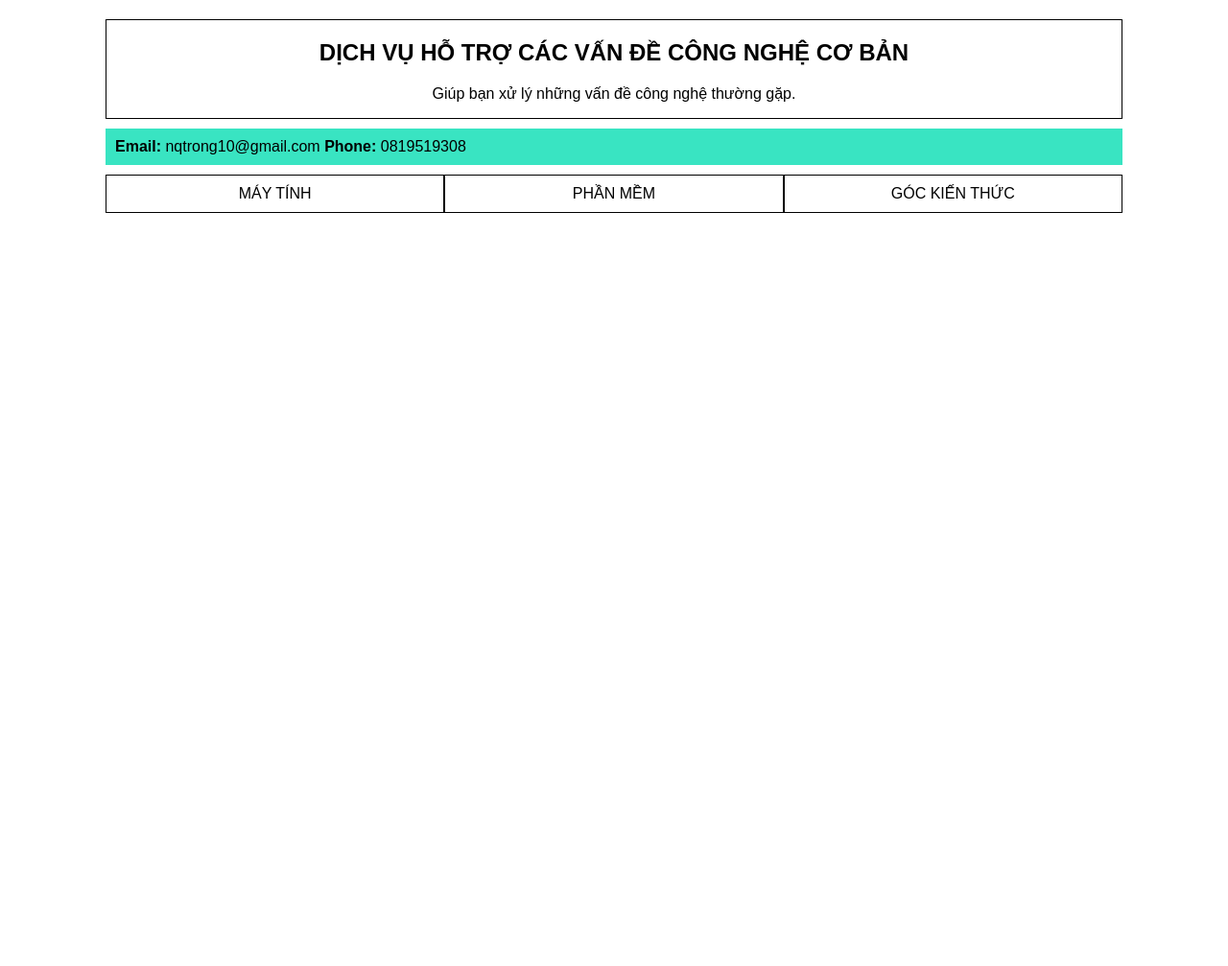
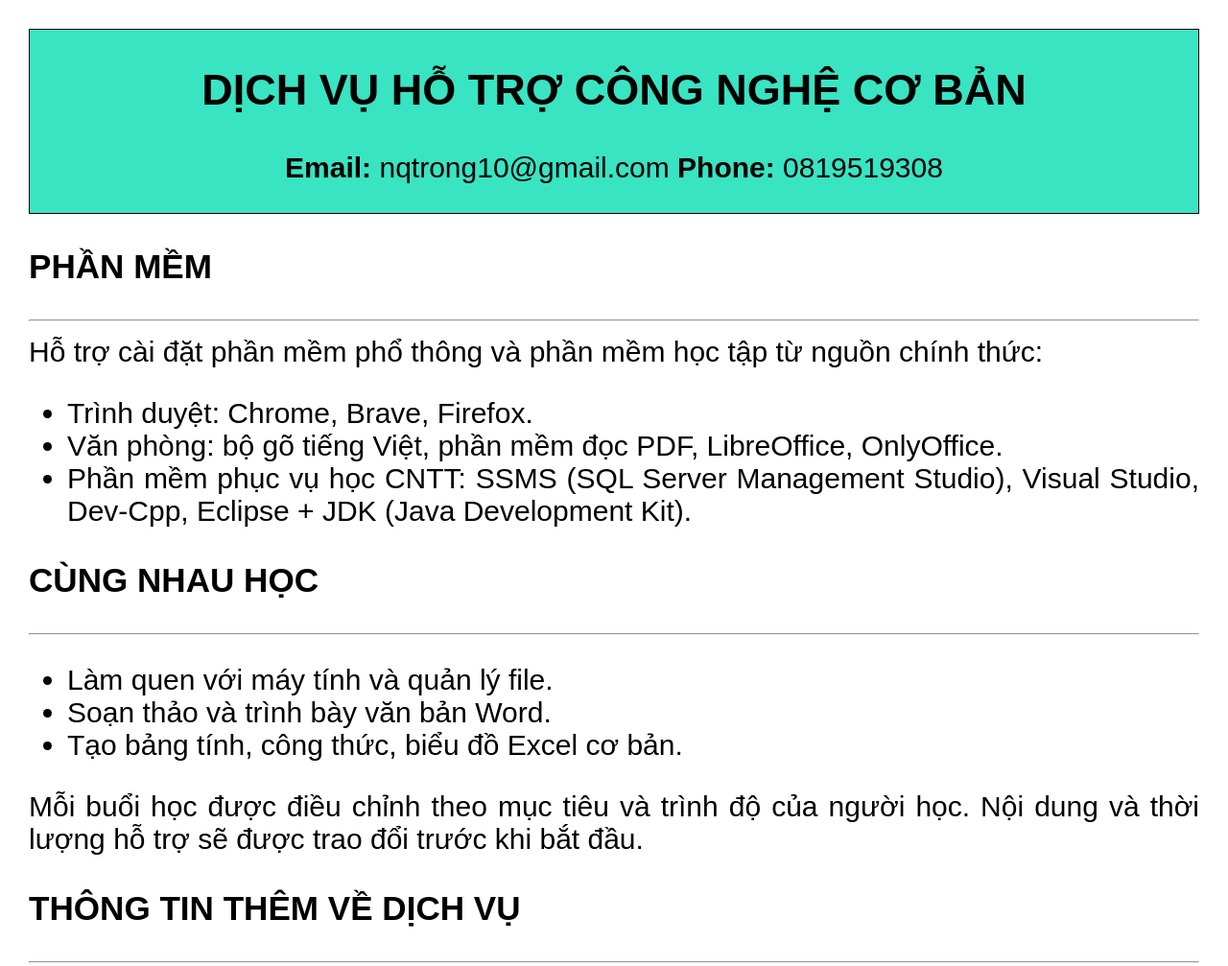
Before and after one commit to nguyen-quang-trong/dv-htcn-cb, a plain HTML site: page index.html in a window 1280 px wide. Shown: the top 1007 px of the page at 96% size. Before the commit the page ends 800 px from the top, so only its background shows below. Drawn offline with Linux system fonts and the light colour scheme.

Commit message:
Làm giao diện web đơn giản hơn và tập trung vào nội dung nhiều hơn

```diff
--- a/default.css
+++ b/default.css
@@ -1,32 +1,16 @@
 body{
-    margin: 0px;
     font-family: Arial;
-    border-top: 10px solid white;
-    border-left: 100px solid white;
-    border-right: 100px solid white;;
-    padding: 10px;
+    font-size:30px;
+    margin: 30px;
+    text-align: justify;
 }
 #header{
-    /* background-color: #39e4c2; */
+    background-color: #39e4c2;
     border: 1px solid black;
-    /* padding: 20px; */
     text-align: center;
 }
-#lienhe{
-    background-color: #39e4c2;
-    border-top: 10px solid white;
-    padding: 10px;
-    /* text-align: center; */
+@media (max-width:600px){
+    body{
+        font-size: 20px;
+    }
 }
-#danhmuc{
-    border-top: 10px solid white;
-    /* width:100% */
-}
-#danhmuc .ten{
-    box-sizing: border-box;
-    border: 1px solid black;
-    padding:10px;
-    float:left;
-    width: 33.33%;
-    text-align: center;
-}
--- a/index.html
+++ b/index.html
@@ -7,38 +7,38 @@
     </head>
     <body>
         <div id="header">
-            <h2>DỊCH VỤ HỖ TRỢ CÁC VẤN ĐỀ CÔNG NGHỆ CƠ BẢN</h2>
+            <h2>DỊCH VỤ HỖ TRỢ CÔNG NGHỆ CƠ BẢN</h2>
             <p>
-                Giúp bạn xử lý những vấn đề công nghệ thường gặp.
+                <span><b>Email:</b> nqtrong10@gmail.com</span>
+                <span><b>Phone:</b> 0819519308</span>
             </p>
         </div>
 
         <div id="noidung">
-            <div id="lienhe">
-                <span><b>Email:</b> nqtrong10@gmail.com</span>
-                <span><b>Phone:</b> 0819519308</span>
-                <!-- <div>
-                    <span>MÁY TÍNH & HỆ THỐNG</span>
-                    <span>PHẦN MỀM</span>
-                    <span>GÓC KIẾN THỨC</span>
-                </div> -->
-            </div>
-            <div id="danhmuc">
-                <div class="ten">MÁY TÍNH</div>
-                <div class="ten">PHẦN MỀM</div>
-                <div class="ten">GÓC KIẾN THỨC</div>
-            </div>
-            <div id="mota">
+            <h3>PHẦN MỀM</h3><hr />
+            Hỗ trợ cài đặt phần mềm phổ thông và phần mềm học tập từ nguồn chính thức:
+            <ul>
+                <li>Trình duyệt: Chrome, Brave, Firefox.</li>
+                <li>Văn phòng: bộ gõ tiếng Việt, phần mềm đọc PDF, LibreOffice, OnlyOffice.</li>
+                <li>Phần mềm phục vụ học CNTT: SSMS (SQL Server Management Studio), Visual Studio, Dev-Cpp, Eclipse + JDK (Java Development Kit).</li>
+            </ul>
 
-            </div>
-            <!-- <div>
-                <h3>Danh sách dịch vụ:</h3>
-                - Hỗ trợ cài đặt phần mềm phổ thông, các phần mềm phục vụ học tập.
-                <br />
-                - Hỗ trợ xử lý văn bản, bảng tính trong Word, Excel.
-                <br />
-                - Cung cấp một số kiến thức cơ bản về Word, Excel.
-            </div> -->
+            <h3>CÙNG NHAU HỌC</h3><hr />
+            <ul>
+                <li>Làm quen với máy tính và quản lý file.</li>
+                <li>Soạn thảo và trình bày văn bản Word.</li>
+                <li>Tạo bảng tính, công thức, biểu đồ Excel cơ bản.</li>
+            </ul>
+            <p>Mỗi buổi học được điều chỉnh theo mục tiêu và trình độ của người học. Nội dung và thời lượng hỗ trợ sẽ được trao đổi trước khi bắt đầu.</p>
+        </div>
+        <div>
+            <h3>THÔNG TIN THÊM VỀ DỊCH VỤ</h3><hr />
+            <p>
+                <b>Hỗ trợ theo lịch hẹn: </b>Dịch vụ chưa có khung giờ cố định, được thực hiện theo lịch hẹn giữa hai bên và phụ thuộc vào lịch học, lịch cá nhân của người hỗ trợ. Khách hàng vui lòng liên hệ trước ít nhất 1 ngày để kiểm tra thời gian trống. Lịch chỉ được xem là đã xác nhận sau khi hai bên thống nhất thời gian, địa điểm, nội dung công việc và chi phí dự kiến.
+            </p>
+            <p>
+                <b>Địa điểm hỗ trợ: </b>Dịch vụ ưu tiên tại địa chỉ khách hàng hoặc địa điểm công cộng phù hợp. Địa điểm sẽ được hai bên thống nhất trước và có thể thay đổi nếu điều kiện thực tế không phù hợp để làm việc.
+            </p>
         </div>
     </body>
 </html>
```
